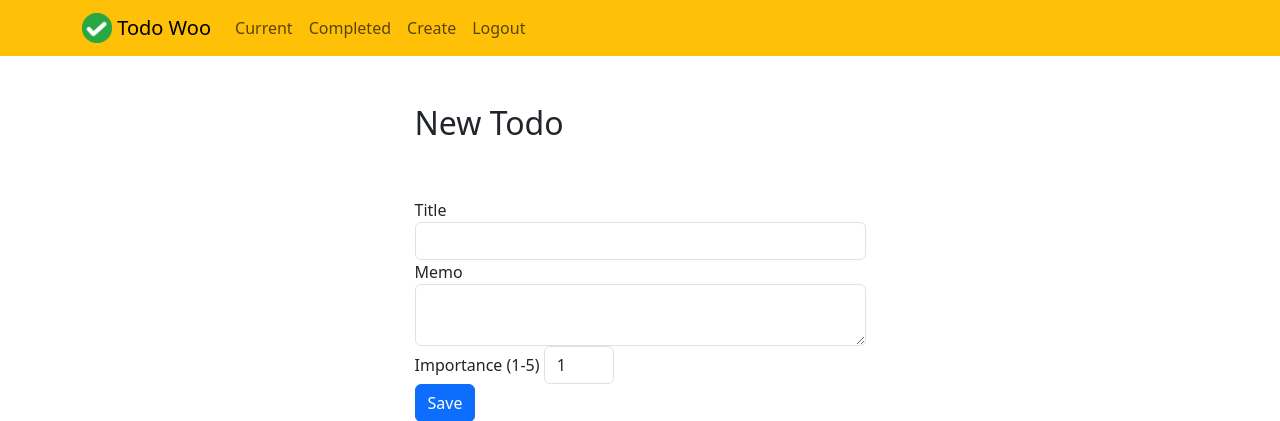
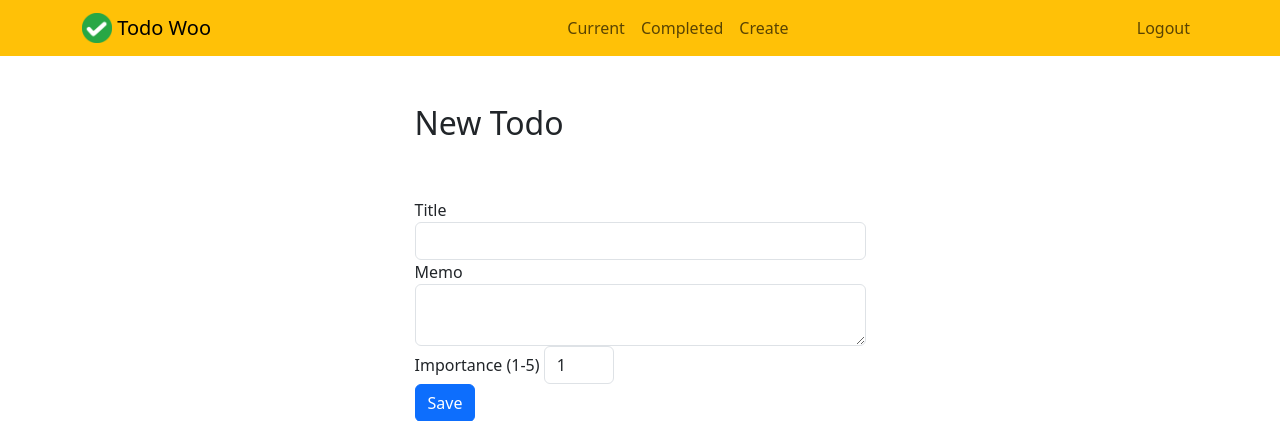
Before and after one commit to TimothyJNeale/todowoo-project, a Django app: page /create/ in a window 1280 px wide. Shown: the top 421 px of the page. Run offline with Django 5.2, Linux system fonts and the light colour scheme; the visitor is signed in with stand-in values (Sample User, id 1).

Commit message:
Rearranged top menu

```diff
--- a/todo/templates/todo/base.html
+++ b/todo/templates/todo/base.html
@@ -21,7 +21,7 @@
             </button>
             <div class="collapse navbar-collapse" id="navbarNav">
             {% if user.is_authenticated %}
-                <ul class="navbar-nav mr-auto">
+                <ul class="navbar-nav ms-auto">
 
                         <li class="nav-item {{ current }}">
                             <a class="nav-link" href="{% url 'currenttodos' %}">Current</a>
@@ -35,7 +35,7 @@
 
                 </ul>
             {% endif %}
-            <ul class="navbar-nav ml-auto">
+            <ul class="navbar-nav ms-auto">
                     {% if user.is_authenticated %}
 
                     <li class="nav-item">
```
